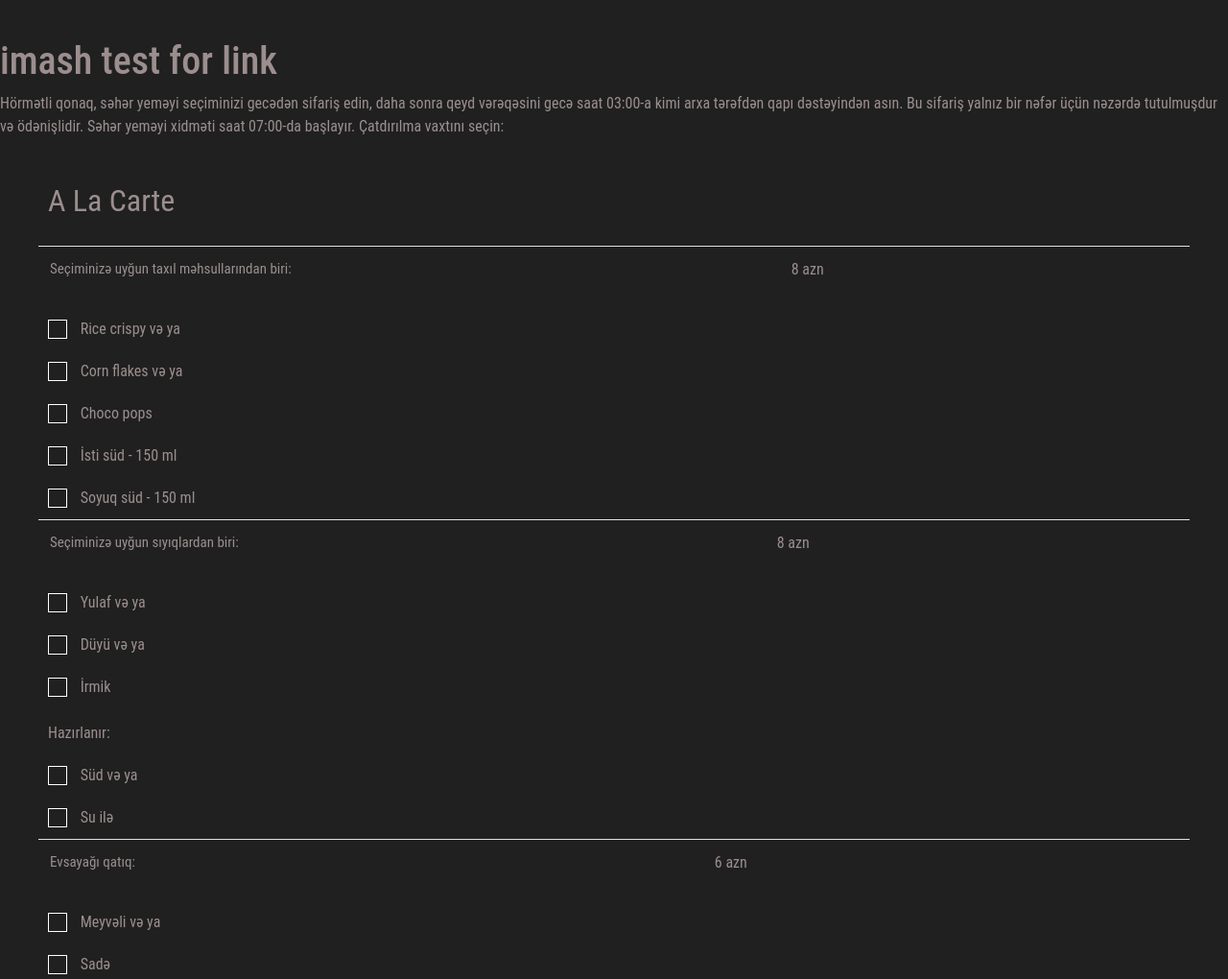
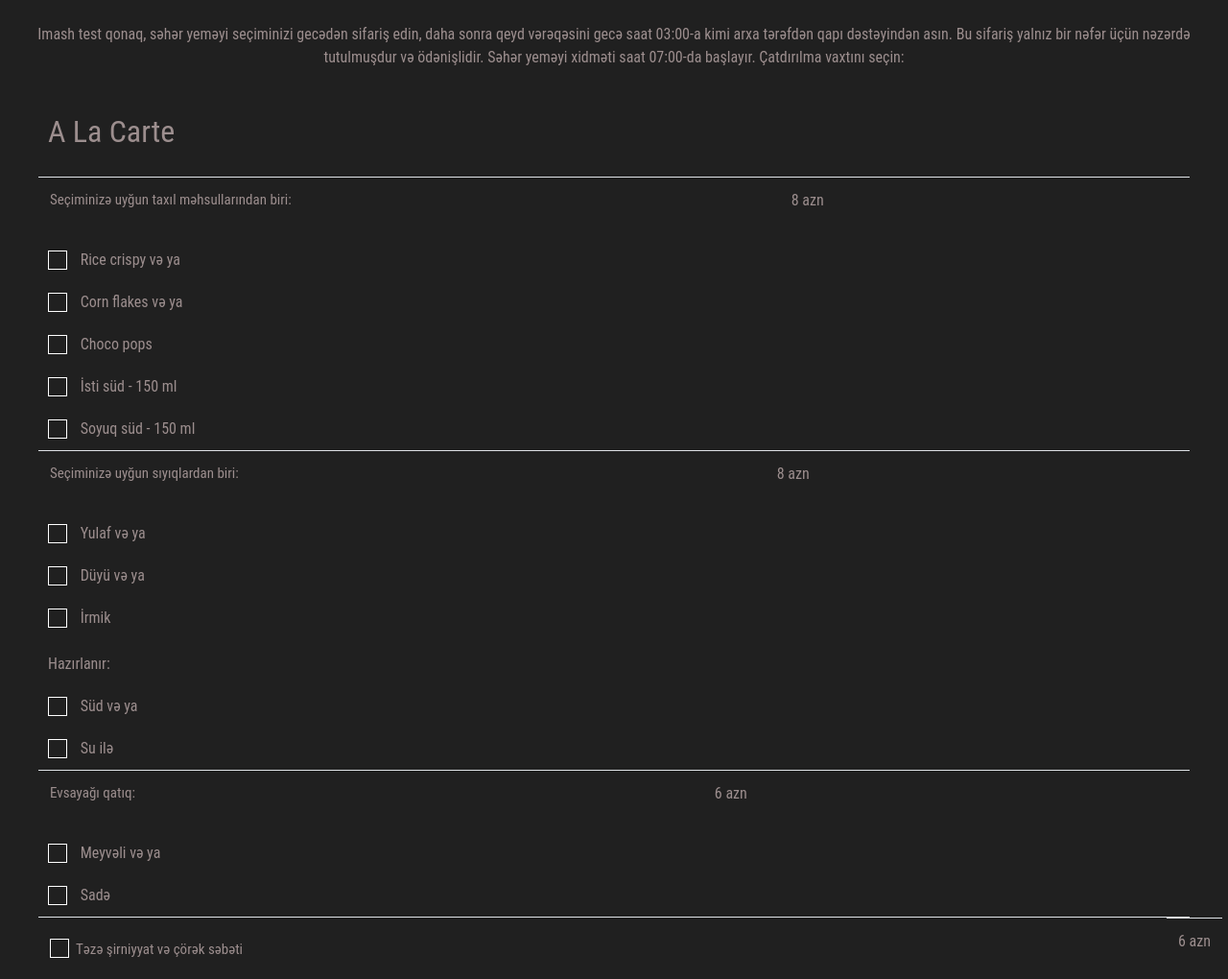
Before and after one commit to ImranBayramov/full, a plain HTML site: page index.html in a window 1280 px wide. Shown: the top 1020 px of the page at 96% size. Drawn offline with nearby package versions, Linux system fonts and the light colour scheme; files whose address does not match are found by name.

Commit message:
Add files via upload

```diff
--- a/index.html
+++ b/index.html
@@ -14,8 +14,8 @@
 <body>
     <div class="text"> <br>
         <p class="text-center">
-        <h1>imash test for link </h1>
-            Hörmətli qonaq, səhər yeməyi seçiminizi gecədən sifariş edin, daha sonra qeyd vərəqəsini gecə saat 03:00-a kimi
+
+            Imash test qonaq, səhər yeməyi seçiminizi gecədən sifariş edin, daha sonra qeyd vərəqəsini gecə saat 03:00-a kimi
             arxa tərəfdən qapı dəstəyindən asın. Bu sifariş yalnız bir nəfər üçün nəzərdə tutulmuşdur və ödənişlidir. Səhər
             yeməyi xidməti saat 07:00-da başlayır. Çatdırılma vaxtını seçin:
         </p>
```
